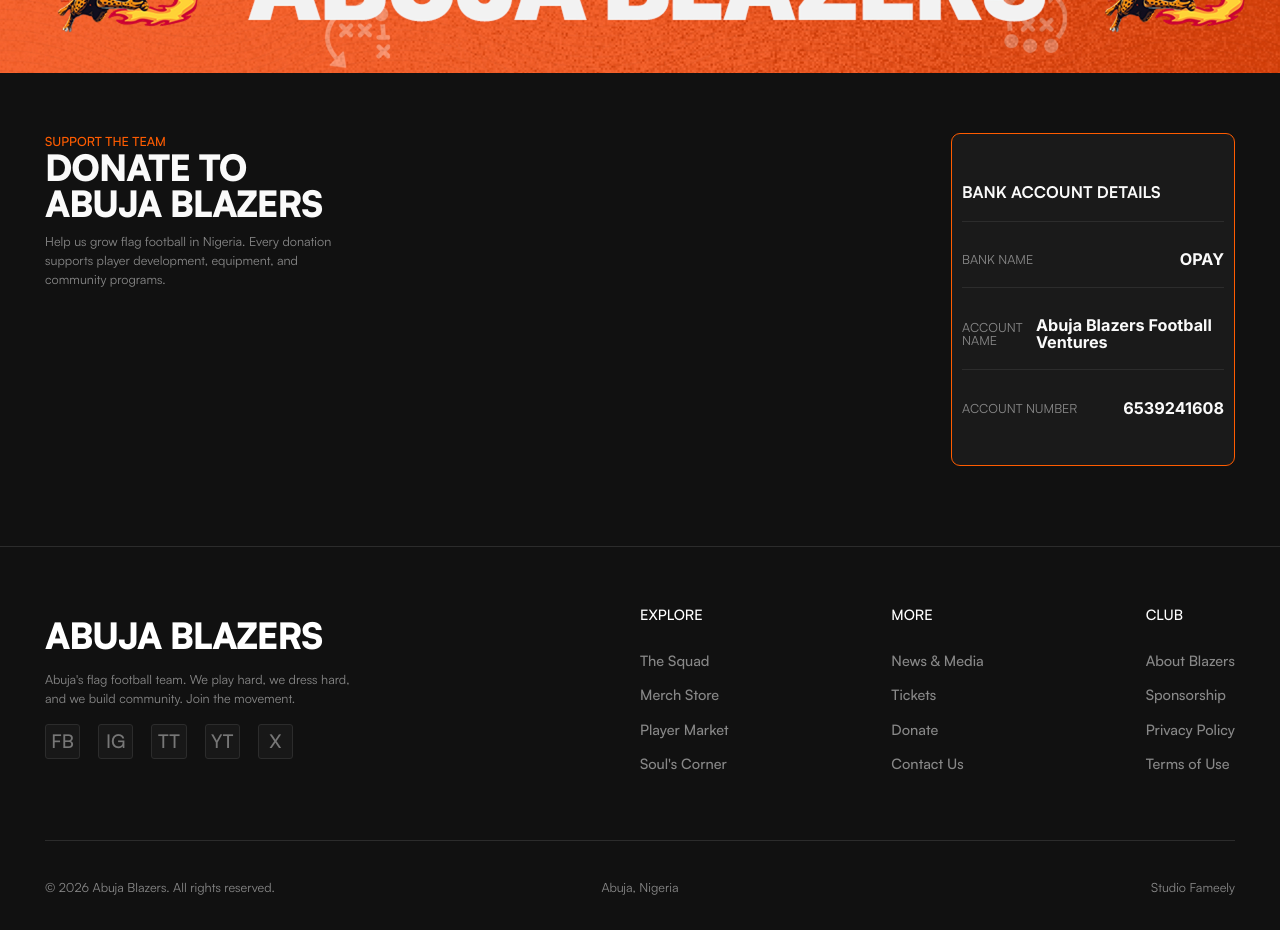
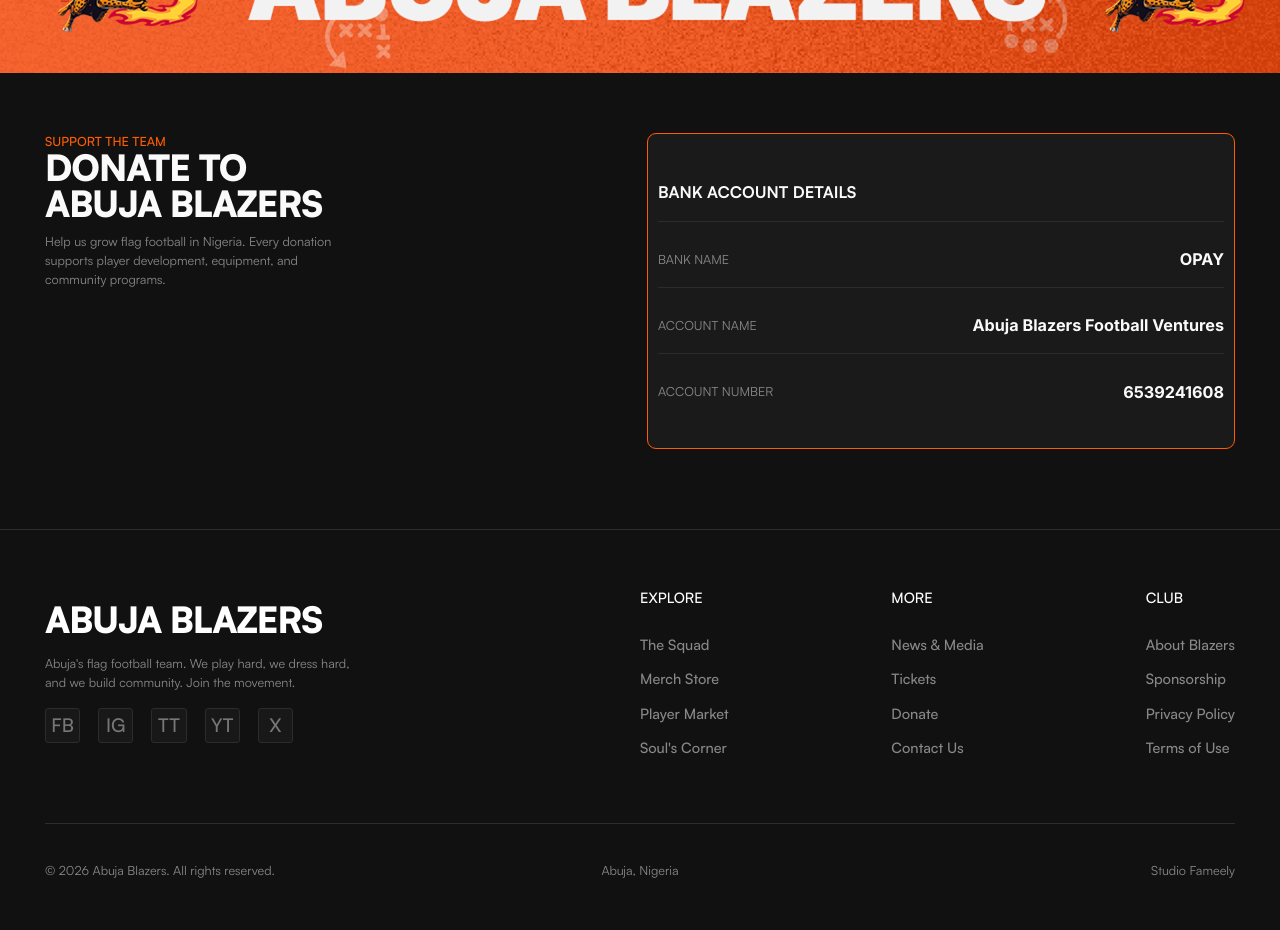
Before and after one commit to Abuja-Blazers/abuja-blazers-frontend, a Next.js app: page / in a window 1280 px wide. Shown: the part 5000-5930 px from the top of the page. Built offline with nearby package versions, Linux system fonts and the light colour scheme.

Commit message:
chore: update card width

```diff
--- a/components/BankAccountCard.tsx
+++ b/components/BankAccountCard.tsx
@@ -1,6 +1,6 @@
 export default function BankAccountCard() {
   return (
-    <div className="rounded-2xs border-[0.5px] border-stc-200 bg-grey-500">
+    <div className="rounded-2xs border-[0.5px] border-stc-200 bg-grey-500 lg:min-w-588">
       <div className="py-13 px-10 lg:py-29 ;g:px-34 flex flex-col gap-10 divide-y divide-grey-300 [&>*:first-child]:border-t-0">
         <h1 className="py-21 font-title font-satoshi uppercase text-grey-200">Bank account details</h1>
         <div className="py-19.5 flex justify-between items-center">
```
